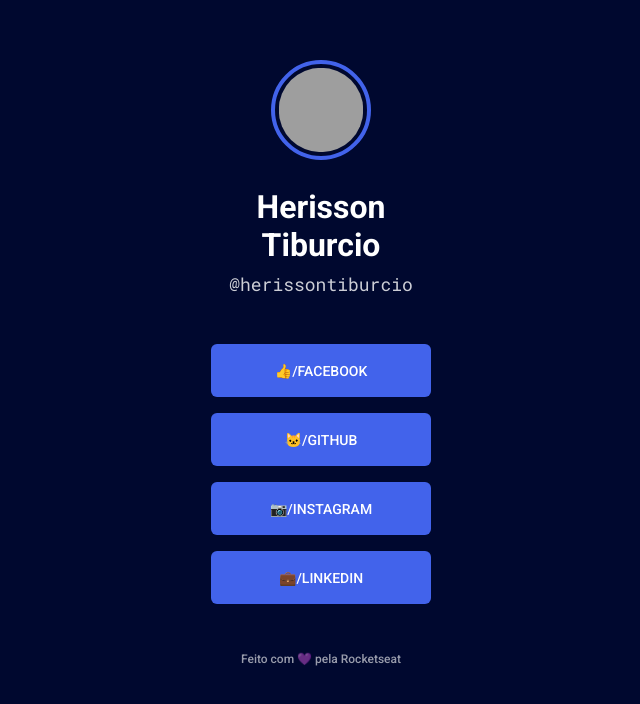
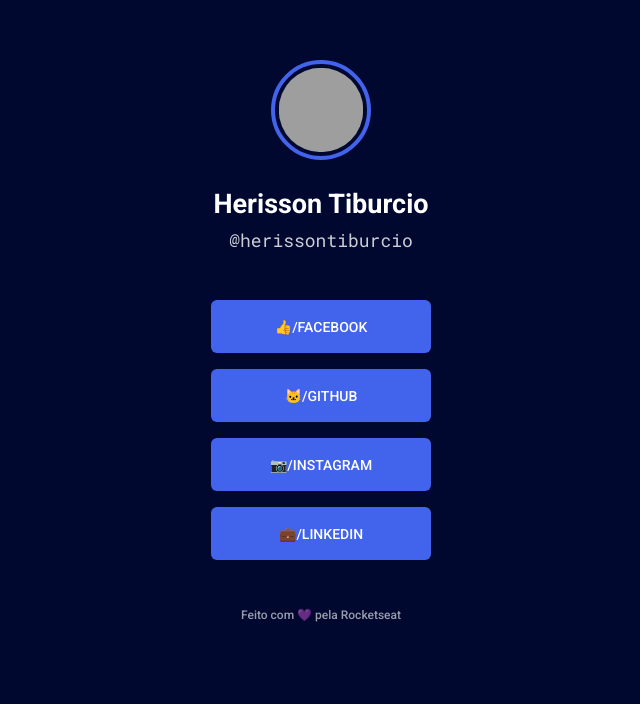
Before and after one commit to herissontiburcio/maratona-explorer-2, a plain HTML site: page index.html in a window 1280 px wide. Shown: the whole page, without its empty margins (319-959 px from the left). Drawn offline with Linux system fonts and the light colour scheme; grey boxes are pictures that could not be loaded.

Commit message:
Update css

```diff
--- a/style.css
+++ b/style.css
@@ -50,7 +50,7 @@ body {
 }
 
 h1 {
-    font-size: 32px;
+    font-size: 27px;
     margin-top: 24px;
     margin-bottom: 8px;
 
```
